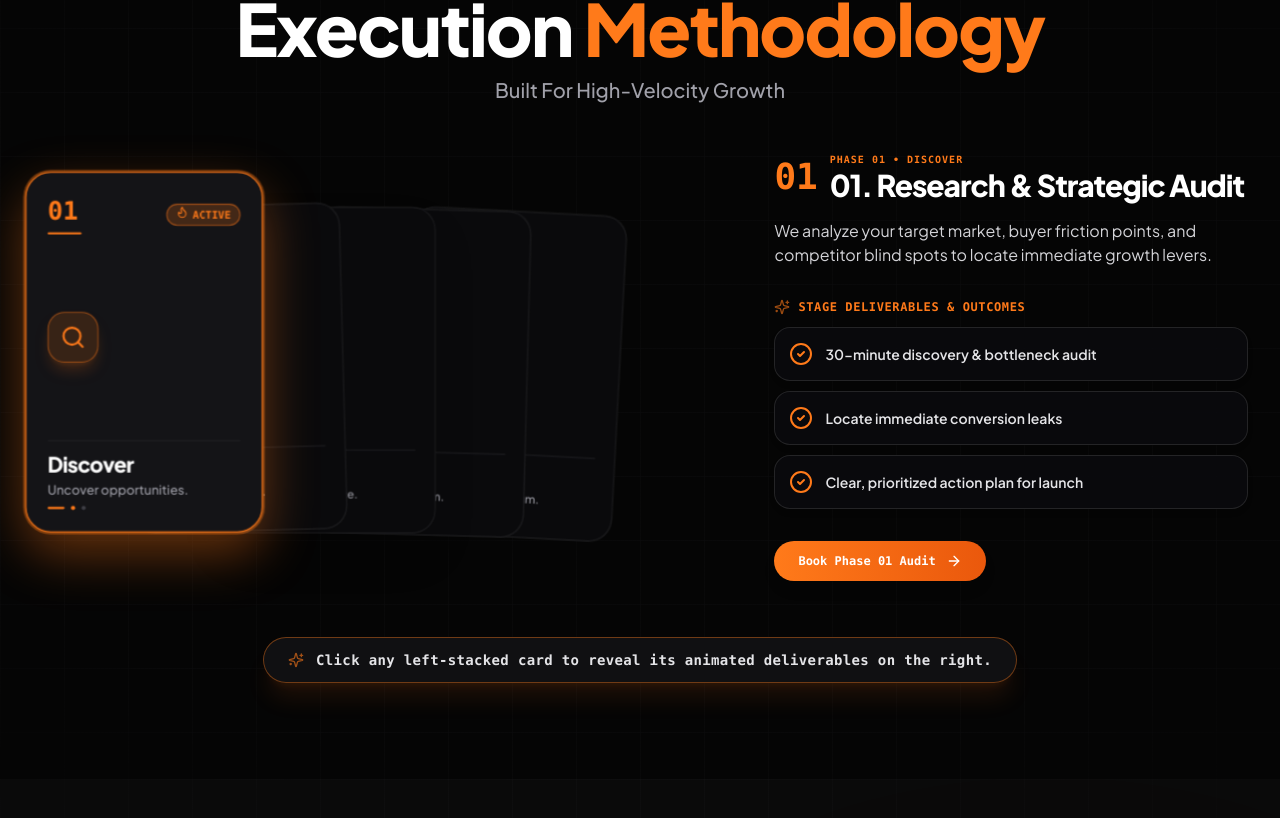
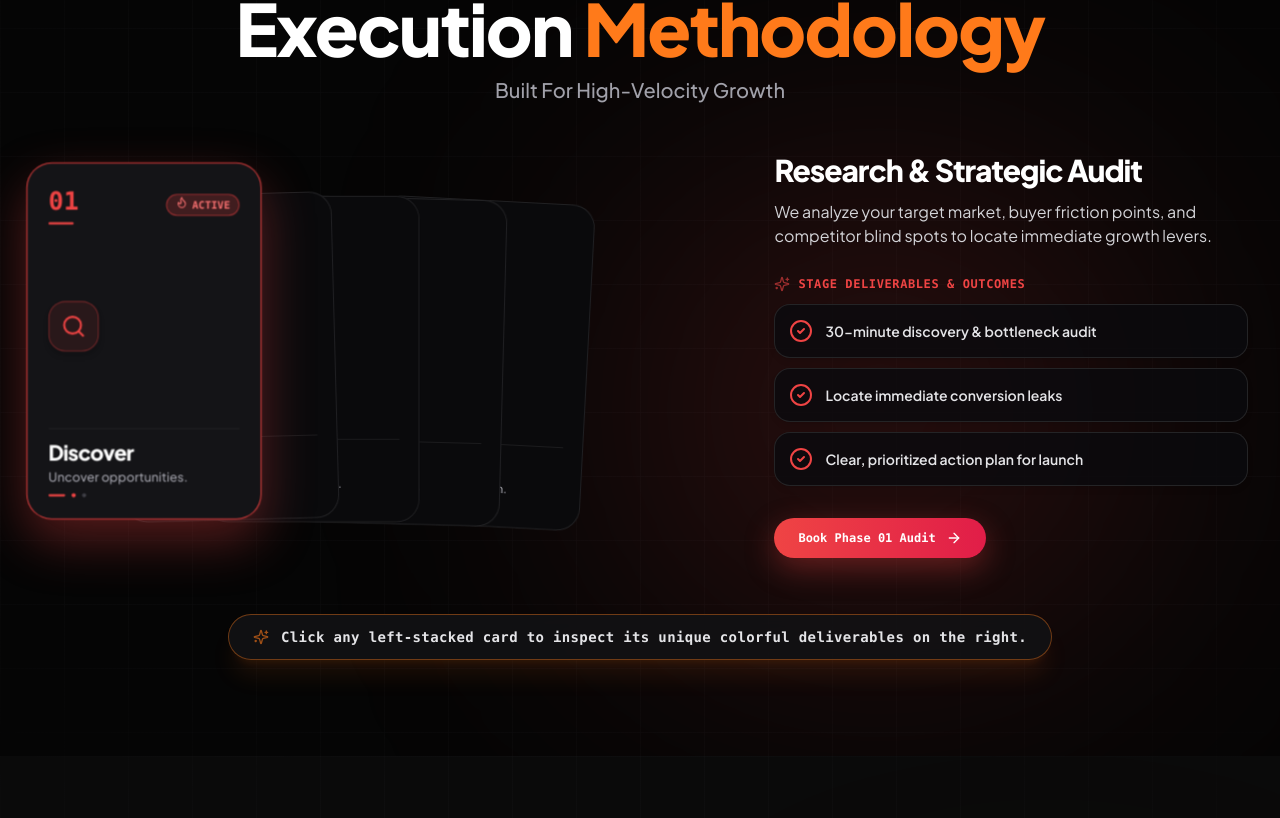
Before and after one commit to itsroosguy/roosx, a React (Vite) app: page / in a window 1280 px wide. Shown: the part 2202-3020 px from the top of the page. Built offline with nearby package versions, Linux system fonts and the light colour scheme.

Commit message:
Assign unique colorful accents (Red, Green, Blue, Orange, Purple) to 5 process cards and clean up right side title tags in ProcessSection.tsx

```diff
--- a/src/components/ProcessSection.tsx
+++ b/src/components/ProcessSection.tsx
@@ -16,6 +16,12 @@ interface StepCard {
   headline: string;
   description: string;
   deliverables: string[];
+  color: string;
+  glow: string;
+  borderClass: string;
+  ringClass: string;
+  bgBadgeClass: string;
+  gradientClass: string;
 }
 
 const process5StepCards: StepCard[] = [
@@ -25,13 +31,19 @@ const process5StepCards: StepCard[] = [
     title: 'Discover',
     tagline: 'Uncover opportunities.',
     icon: Search,
-    headline: '01. Research & Strategic Audit',
+    headline: 'Research & Strategic Audit',
     description: 'We analyze your target market, buyer friction points, and competitor blind spots to locate immediate growth levers.',
     deliverables: [
       '30-minute discovery & bottleneck audit',
       'Locate immediate conversion leaks',
       'Clear, prioritized action plan for launch',
     ],
+    color: '#EF4444',
+    glow: 'rgba(239, 68, 68, 0.35)',
+    borderClass: 'border-red-500/90',
+    ringClass: 'ring-2 ring-red-500/40',
+    bgBadgeClass: 'bg-red-500/20 text-red-400 border-red-500/50',
+    gradientClass: 'from-red-500 to-rose-600',
   },
   {
     id: 'define',
@@ -39,13 +51,19 @@ const process5StepCards: StepCard[] = [
     title: 'Define',
     tagline: 'Create the blueprint.',
     icon: Target,
-    headline: '02. Positioning & Copy Strategy',
+    headline: 'Positioning & Copy Strategy',
     description: 'We craft sharp positioning headlines and value props so potential buyers grasp your unique advantage in under 3 seconds.',
     deliverables: [
       'Conversion-focused headline & body copy',
       'Distinct brand voice & market positioning',
       'Frictionless customer navigation roadmap',
     ],
+    color: '#10B981',
+    glow: 'rgba(16, 185, 129, 0.35)',
+    borderClass: 'border-emerald-500/90',
+    ringClass: 'ring-2 ring-emerald-500/40',
+    bgBadgeClass: 'bg-emerald-500/20 text-emerald-400 border-emerald-500/50',
+    gradientClass: 'from-emerald-500 to-teal-600',
   },
   {
     id: 'design',
@@ -53,13 +71,19 @@ const process5StepCards: StepCard[] = [
     title: 'Design',
     tagline: 'Craft the experience.',
     icon: Pencil,
-    headline: '03. Meticulous UI/UX Systems',
+    headline: 'Meticulous UI/UX Systems',
     description: 'Bespoke design tokens, interactive prototypes, and pixel-perfect responsive layouts built for maximum conversion momentum.',
     deliverables: [
       'Custom modern UI/UX design (No templates)',
       'Interactive Figma prototype',
       'Design token system & responsive layout',
     ],
+    color: '#3B82F6',
+    glow: 'rgba(59, 130, 246, 0.35)',
+    borderClass: 'border-blue-500/90',
+    ringClass: 'ring-2 ring-blue-500/40',
+    bgBadgeClass: 'bg-blue-500/20 text-blue-400 border-blue-500/50',
+    gradientClass: 'from-blue-500 to-indigo-600',
   },
   {
     id: 'build',
@@ -67,13 +91,19 @@ const process5StepCards: StepCard[] = [
     title: 'Build',
     tagline: 'Engineer the system.',
     icon: Code,
-    headline: '04. High-Velocity Code Sprint',
+    headline: 'High-Velocity Code Sprint',
     description: 'Bespoke React codebase engineered in parallel with Lighthouse 100/100 performance baseline and zero template bloat.',
     deliverables: [
       'High-speed code with 99+ Google score',
       'CMS integration & automated lead routing',
       'Zero-latency edge CDN deployment',
     ],
+    color: '#FF7A1A',
+    glow: 'rgba(255, 122, 26, 0.35)',
+    borderClass: 'border-[#FF7A1A]',
+    ringClass: 'ring-2 ring-[#FF7A1A]/40',
+    bgBadgeClass: 'bg-[#FF7A1A]/20 text-[#FF7A1A] border-[#FF7A1A]/50',
+    gradientClass: 'from-[#FF7A1A] to-[#EA580C]',
   },
   {
     id: 'accelerate',
@@ -81,13 +111,19 @@ const process5StepCards: StepCard[] = [
     title: 'Accelerate',
     tagline: 'Scale the momentum.',
     icon: TrendingUp,
-    headline: '05. Rollout & Growth Tuning',
+    headline: 'Rollout & Growth Tuning',
     description: 'Continuous conversion rate telemetry monitoring, live A/B split testing, and revenue tuning for compounding momentum.',
     deliverables: [
       'Zero-downtime deployment & DNS handoff',
       'Active conversion tracking & lead analytics',
       'Ongoing speed & conversion optimization',
     ],
+    color: '#A855F7',
+    glow: 'rgba(168, 85, 247, 0.35)',
+    borderClass: 'border-purple-500/90',
+    ringClass: 'ring-2 ring-purple-500/40',
+    bgBadgeClass: 'bg-purple-500/20 text-purple-400 border-purple-500/50',
+    gradientClass: 'from-purple-500 to-violet-600',
   },
 ];
 
@@ -115,13 +151,16 @@ export const ProcessSection: React.FC<ProcessSectionProps> = ({
         }`}
       />
 
-      {/* Dynamic Animated Spotlight following Active Card */}
+      {/* Dynamic Colored Spotlight following Active Card */}
       <motion.div
         animate={{
           x: process5StepCards.findIndex((c) => c.id === activeCardId) * 80 - 160,
         }}
         transition={{ type: 'spring', stiffness: 120, damping: 20 }}
-        className="absolute top-1/3 left-1/2 w-[800px] h-[450px] bg-radial from-[#FF7A1A]/22 via-[#FF7A1A]/5 to-transparent blur-[140px] pointer-events-none"
+        style={{
+          background: `radial-gradient(circle, ${activeStep.glow} 0%, transparent 70%)`,
+        }}
+        className="absolute top-1/3 left-1/2 w-[800px] h-[450px] blur-[140px] pointer-events-none"
       />
 
       <div className="max-w-7xl mx-auto px-4 sm:px-6 lg:px-8 relative z-10 space-y-10">
@@ -153,7 +192,7 @@ export const ProcessSection: React.FC<ProcessSectionProps> = ({
         {/* 60% LEFT | 40% RIGHT SPLIT CONTAINER */}
         <div className="flex flex-col lg:flex-row items-center lg:items-stretch gap-8 max-w-7xl mx-auto">
 
-          {/* 60% LEFT COLUMN: LEFT-ALIGNED 3D STEPPED OVERLAPPING DECK WITH MAX ANIMATION */}
+          {/* 60% LEFT COLUMN: PROPERLY ALIGNED UNIQUE COLORFUL 5-CARD STACK */}
           <div className="w-full lg:w-[60%] relative min-h-[380px] sm:min-h-[410px] flex items-center justify-start py-2 select-none overflow-x-auto sm:overflow-visible">
             <div className="relative w-full h-[350px] flex items-center justify-start">
               {process5StepCards.map((card, idx) => {
@@ -170,37 +209,38 @@ export const ProcessSection: React.FC<ProcessSectionProps> = ({
                     onMouseEnter={() => setHoveredCardId(card.id)}
                     onMouseLeave={() => setHoveredCardId(null)}
                     animate={{
-                      x: idx * (window.innerWidth > 640 ? 92 : 62),
+                      x: idx * (window.innerWidth > 640 ? 84 : 58),
                       y: isActive ? -14 : isHovered ? -6 : Math.abs(idx) * 2,
-                      scale: isActive ? 1.06 : isHovered ? 1.02 : 0.96,
+                      scale: isActive ? 1.05 : isHovered ? 1.02 : 0.96,
                       rotate: isActive ? 0 : (idx - 2) * 1.5,
                       zIndex: isActive ? 50 : isHovered ? 45 : 30 - Math.abs(offsetFromActive),
                     }}
                     transition={{ type: 'spring', stiffness: 220, damping: 20 }}
                     whileHover={{ y: -8 }}
                     whileTap={{ scale: 0.98 }}
-                    className={`w-48 sm:w-56 h-[320px] sm:h-[340px] rounded-3xl p-5 border text-left cursor-pointer transition-colors duration-300 shadow-2xl backdrop-blur-xl flex flex-col justify-between absolute left-0 ${
+                    style={{
+                      boxShadow: isActive ? `0 20px 50px ${card.glow}` : 'none',
+                    }}
+                    className={`w-48 sm:w-56 h-[320px] sm:h-[340px] rounded-3xl p-5 border text-left cursor-pointer transition-all duration-300 backdrop-blur-xl flex flex-col justify-between absolute left-0 ${
                       isActive
-                        ? 'bg-[#141417] text-white border-[#FF7A1A] ring-2 ring-[#FF7A1A]/40 shadow-[0_20px_50px_rgba(255,122,26,0.4)]'
+                        ? `bg-[#141417] text-white ${card.borderClass} ${card.ringClass}`
                         : isHovered
                         ? 'bg-[#101014] text-white border-zinc-700 shadow-xl'
                         : 'bg-[#0A0A0C] text-zinc-400 border-zinc-800/80 hover:text-white'
                     }`}
                   >
-                    {/* Top Step Number + Active Pulse Badge */}
+                    {/* Top Step Number + Active Colored Badge */}
                     <div className="flex items-center justify-between">
                       <div className="space-y-1">
                         <div
-                          className={`text-xl sm:text-2xl font-mono font-extrabold transition-colors ${
-                            isActive ? 'text-[#FF7A1A]' : 'text-zinc-500'
-                          }`}
+                          style={{ color: isActive ? card.color : '#71717A' }}
+                          className="text-xl sm:text-2xl font-mono font-extrabold transition-colors"
                         >
                           {card.num}
                         </div>
                         <div
-                          className={`w-6 h-0.5 rounded-full transition-all ${
-                            isActive ? 'bg-[#FF7A1A] w-8' : 'bg-zinc-700'
-                          }`}
+                          style={{ backgroundColor: isActive ? card.color : '#3F3F46' }}
+                          className="h-0.5 rounded-full transition-all w-6"
                         />
                       </div>
 
@@ -208,24 +248,25 @@ export const ProcessSection: React.FC<ProcessSectionProps> = ({
                         <motion.div
                           initial={{ scale: 0 }}
                           animate={{ scale: 1 }}
-                          className="px-2 py-0.5 rounded-full bg-[#FF7A1A]/20 border border-[#FF7A1A]/50 text-[10px] font-mono font-bold text-[#FF7A1A] flex items-center gap-1"
+                          className={`px-2 py-0.5 rounded-full border text-[10px] font-mono font-bold flex items-center gap-1 ${card.bgBadgeClass}`}
                         >
-                          <Flame className="w-3 h-3 text-[#FF7A1A] animate-bounce" />
+                          <Flame className="w-3 h-3 animate-bounce" />
                           <span>ACTIVE</span>
                         </motion.div>
                       )}
                     </div>
 
-                    {/* Icon Center */}
+                    {/* Colored Icon Center */}
                     <div className="my-auto py-2 flex justify-start">
                       <motion.div
                         animate={isActive ? { rotate: [0, -8, 8, 0], scale: [1, 1.15, 1] } : {}}
                         transition={{ duration: 0.5 }}
-                        className={`w-12 h-12 rounded-2xl flex items-center justify-center transition-all ${
-                          isActive
-                            ? 'bg-[#FF7A1A]/15 border border-[#FF7A1A]/50 text-[#FF7A1A] shadow-lg shadow-[#FF7A1A]/20'
-                            : 'bg-zinc-900 border border-zinc-800 text-zinc-400'
-                        }`}
+                        style={{
+                          backgroundColor: isActive ? `${card.color}18` : '#18181B',
+                          borderColor: isActive ? `${card.color}60` : '#27272A',
+                          color: isActive ? card.color : '#A1A1AA',
+                        }}
+                        className="w-12 h-12 rounded-2xl flex items-center justify-center border transition-all shadow-md"
                       >
                         <IconComp className="w-6 h-6" />
                       </motion.div>
@@ -248,14 +289,14 @@ export const ProcessSection: React.FC<ProcessSectionProps> = ({
                     {/* Bottom Micro Indicator Dot Bar */}
                     <div className="pt-2 flex items-center gap-1.5">
                       <div
+                        style={{ backgroundColor: isActive ? card.color : '#3F3F46' }}
                         className={`h-0.5 rounded-full transition-all ${
-                          isActive ? 'w-4 bg-[#FF7A1A]' : 'w-2 bg-zinc-700'
+                          isActive ? 'w-4' : 'w-2'
                         }`}
                       />
                       <div
-                        className={`w-1 h-1 rounded-full ${
-                          isActive ? 'bg-[#FF7A1A]' : 'bg-zinc-700'
-                        }`}
+                        style={{ backgroundColor: isActive ? card.color : '#3F3F46' }}
+                        className="w-1 h-1 rounded-full"
                       />
                       <div className="w-1 h-1 rounded-full bg-zinc-700" />
                     </div>
@@ -265,7 +306,7 @@ export const ProcessSection: React.FC<ProcessSectionProps> = ({
             </div>
           </div>
 
-          {/* 40% RIGHT COLUMN: NO CONTAINER BOX (CLEAN HIGH-ANIMATION DIRECT PRESENTATION) */}
+          {/* 40% RIGHT COLUMN: CLEAN HEADLINE & DELIVERABLES (NO REPEATED DUP TAGS) */}
           <div className="w-full lg:w-[40%] flex flex-col justify-center text-left">
             <AnimatePresence mode="wait">
               <motion.div
@@ -273,34 +314,27 @@ export const ProcessSection: React.FC<ProcessSectionProps> = ({
                 initial={{ opacity: 0, x: 30, filter: 'blur(8px)' }}
                 animate={{ opacity: 1, x: 0, filter: 'blur(0px)' }}
                 exit={{ opacity: 0, x: -30, filter: 'blur(8px)' }}
-                transition={{ duration: 0.45, ease: [0.16, 1, 0.3, 1] }}
+                transition={{ duration: 0.4, ease: [0.16, 1, 0.3, 1] }}
                 className="space-y-6 py-2"
               >
-                {/* Header Badge & Title */}
-                <div className="space-y-3">
-                  <div className="flex items-center gap-3">
-                    <span className="text-4xl font-mono font-black text-[#FF7A1A]">
-                      {activeStep.num}
-                    </span>
-                    <div>
-                      <span className="text-[10px] font-mono font-bold text-[#FF7A1A] uppercase tracking-widest block">
-                        PHASE {activeStep.num} • {activeStep.title.toUpperCase()}
-                      </span>
-                      <h3 className="font-display text-2xl sm:text-3xl font-black text-white leading-tight">
-                        {activeStep.headline}
-                      </h3>
-                    </div>
-                  </div>
+                {/* Clean Stage Headline */}
+                <div className="space-y-2">
+                  <h3 className="font-display text-2xl sm:text-3xl font-black text-white leading-tight">
+                    {activeStep.headline}
+                  </h3>
 
                   <p className="text-sm sm:text-base text-zinc-300 leading-relaxed pt-1">
                     {activeStep.description}
                   </p>
                 </div>
 
-                {/* Staggered Deliverables Checklist (No Box, Clean List) */}
-                <div className="space-y-3 pt-2">
-                  <div className="text-xs font-mono font-bold text-[#FF7A1A] uppercase tracking-wider flex items-center gap-2">
-                    <Sparkles className="w-4 h-4 text-[#FF7A1A] animate-pulse" />
+                {/* Staggered Deliverables Checklist with Active Color Accent */}
+                <div className="space-y-3 pt-1">
+                  <div
+                    style={{ color: activeStep.color }}
+                    className="text-xs font-mono font-bold uppercase tracking-wider flex items-center gap-2"
+                  >
+                    <Sparkles className="w-4 h-4 animate-pulse" />
                     <span>STAGE DELIVERABLES & OUTCOMES</span>
                   </div>
 
@@ -320,20 +354,26 @@ export const ProcessSection: React.FC<ProcessSectionProps> = ({
                           hidden: { opacity: 0, x: 20 },
                           visible: { opacity: 1, x: 0 },
                         }}
-                        className="p-3.5 rounded-2xl bg-[#0B0B0E]/80 border border-zinc-800/90 text-xs sm:text-sm font-semibold text-zinc-200 flex items-center gap-3 shadow-md hover:border-[#FF7A1A]/40 transition-colors"
+                        className="p-3.5 rounded-2xl bg-[#0B0B0E]/80 border border-zinc-800/90 text-xs sm:text-sm font-semibold text-zinc-200 flex items-center gap-3 shadow-md hover:border-zinc-700 transition-colors"
                       >
-                        <CheckCircle2 className="w-4.5 h-4.5 text-[#FF7A1A] shrink-0" />
+                        <CheckCircle2
+                          style={{ color: activeStep.color }}
+                          className="w-4.5 h-4.5 shrink-0"
+                        />
                         <span>{item}</span>
                       </motion.div>
                     ))}
                   </motion.div>
                 </div>
 
-                {/* Action CTA Button */}
+                {/* Action CTA Button with Active Gradient Color */}
                 <div className="pt-2">
                   <button
                     onClick={onOpenInquiry}
-                    className="w-full sm:w-auto px-6 py-3 rounded-full bg-gradient-to-r from-[#FF7A1A] to-[#EA580C] text-white text-xs font-mono font-bold flex items-center justify-center gap-2.5 hover:shadow-[0_10px_30px_rgba(255,122,26,0.4)] hover:scale-[1.02] active:scale-[0.98] transition-all cursor-pointer shadow-lg"
+                    style={{
+                      boxShadow: `0 10px 30px ${activeStep.glow}`,
+                    }}
+                    className={`w-full sm:w-auto px-6 py-3 rounded-full bg-gradient-to-r ${activeStep.gradientClass} text-white text-xs font-mono font-bold flex items-center justify-center gap-2.5 hover:scale-[1.02] active:scale-[0.98] transition-all cursor-pointer shadow-lg`}
                   >
                     <span>Book Phase {activeStep.num} Audit</span>
                     <ArrowRight className="w-4 h-4" />
@@ -357,7 +397,7 @@ export const ProcessSection: React.FC<ProcessSectionProps> = ({
           <div className="inline-flex items-center gap-3 px-6 py-3 rounded-full bg-[#121215]/90 border border-[#FF7A1A]/40 text-xs sm:text-sm font-mono font-bold text-zinc-200 backdrop-blur-xl shadow-xl shadow-[#FF7A1A]/10 group hover:border-[#FF7A1A] transition-all">
             <Sparkles className="w-4 h-4 text-[#FF7A1A] animate-pulse shrink-0" />
             <span className="tracking-wide">
-              Click any left-stacked card to reveal its animated deliverables on the right.
+              Click any left-stacked card to inspect its unique colorful deliverables on the right.
             </span>
           </div>
         </motion.div>
```
